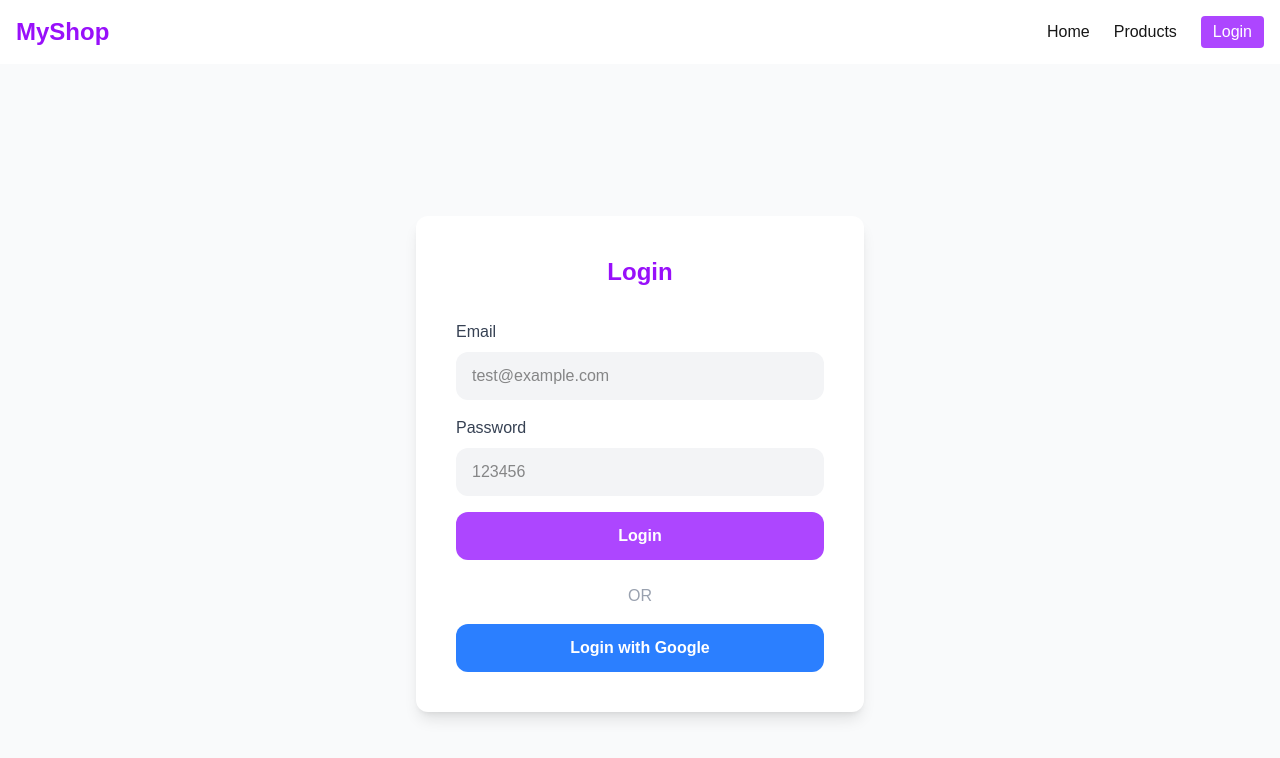
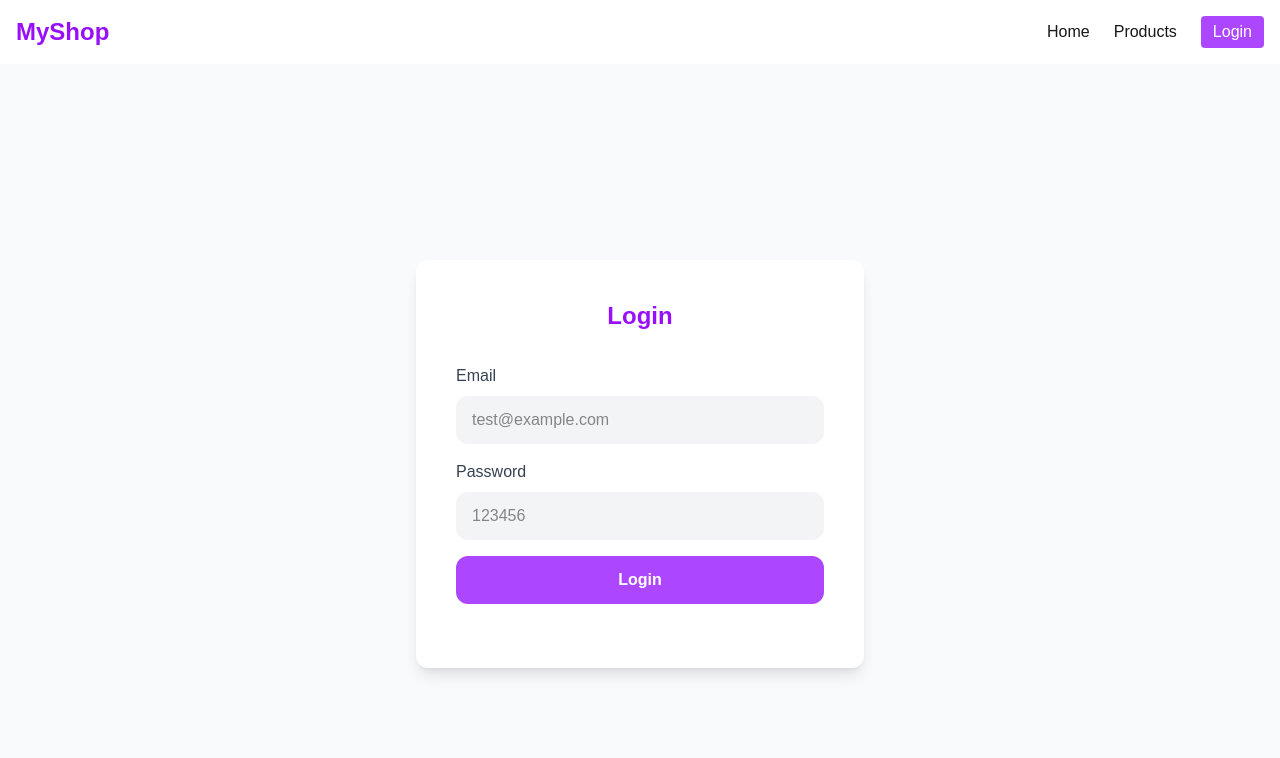
Before and after one commit to Jakia123sultana/assignment13, a Next.js app: page /login in a window 1280 px wide. Shown: the top 758 px of the page. Built offline with nearby package versions, Linux system fonts and the light colour scheme; no server answers.

Commit message:
added new item

```diff
--- a/src/app/login/page.jsx
+++ b/src/app/login/page.jsx
@@ -132,10 +132,10 @@ export default function LoginPage() {
           </button>
         </form>
 
-        <div className="text-center text-gray-400 mb-4">OR</div>
+        {/* <div className="text-center text-gray-400 mb-4">OR</div> */}
 
         {/* Google login button */}
-        <button
+        {/* <button
           onClick={handleGoogleLogin}
           disabled={loading}
           className={`w-full py-3 rounded-xl text-white font-semibold ${
@@ -143,7 +143,7 @@ export default function LoginPage() {
           }`}
         >
           {loading ? "Logging in..." : "Login with Google"}
-        </button>
+        </button> */}
       </div>
     </div>
   );
```
